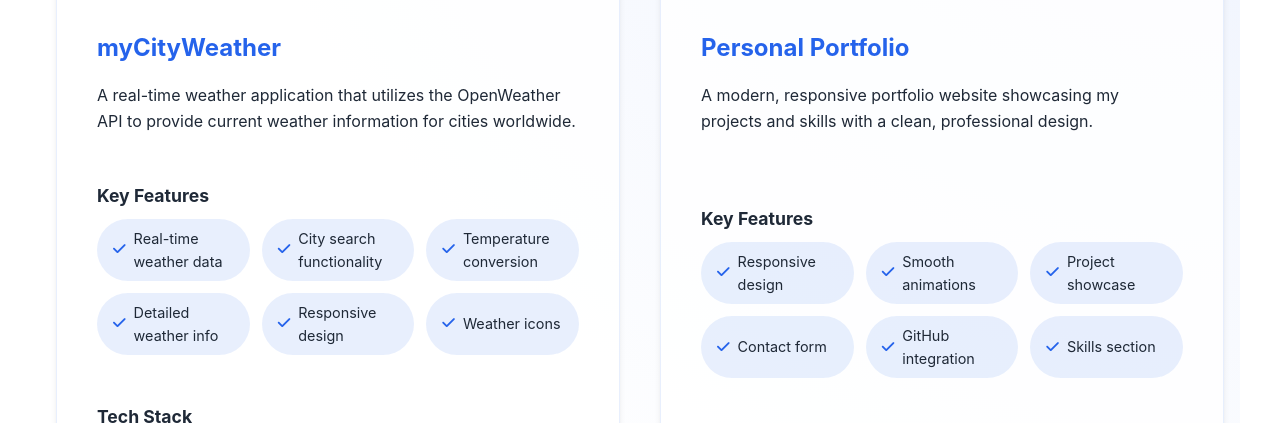
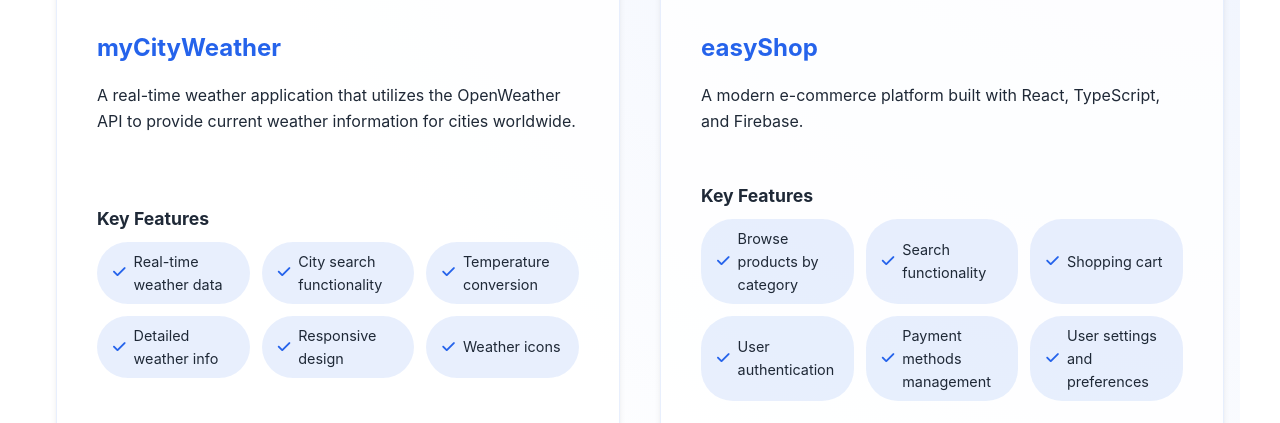
Before and after one commit to ShivatejaKeerthi/ShivatejaKeerthi.github.io, a website built with Vite: page index.html in a window 1280 px wide. Shown: the part 2171-2594 px from the top of the page. Built offline with nearby package versions, Linux system fonts and the light colour scheme.

Commit message:
made imp changes

```diff
--- a/index.html
+++ b/index.html
@@ -75,7 +75,7 @@
         <div class="projects-grid">
           <div class="project-card">
             <div class="project-image">
-              <img src="https://raw.githubusercontent.com/ShivatejaKeerthi/myCityWeather/main/preview.png" alt="myCityWeather Preview" />
+              <img src="https://i.imgur.com/EpbR3X7.png" alt="myCityWeather Preview" />
             </div>
             <h3>myCityWeather</h3>
             <p>A real-time weather application that utilizes the OpenWeather API to provide current weather information for cities worldwide.</p>
@@ -110,20 +110,20 @@
 
           <div class="project-card">
             <div class="project-image">
-              <img src="https://raw.githubusercontent.com/ShivatejaKeerthi/portfolio/main/preview-portfolio.png" alt="Portfolio Preview" />
+              <img src="https://i.imgur.com/yK19yoI.png" alt="Portfolio Preview" />
             </div>
-            <h3>Personal Portfolio</h3>
-            <p>A modern, responsive portfolio website showcasing my projects and skills with a clean, professional design.</p>
+            <h3>easyShop</h3>
+            <p>A modern e-commerce platform built with React, TypeScript, and Firebase.</p>
 
             <div class="features">
               <h4>Key Features</h4>
               <ul>
-                <li><i class="fas fa-check"></i> Responsive design</li>
-                <li><i class="fas fa-check"></i> Smooth animations</li>
-                <li><i class="fas fa-check"></i> Project showcase</li>
-                <li><i class="fas fa-check"></i> Contact form</li>
-                <li><i class="fas fa-check"></i> GitHub integration</li>
-                <li><i class="fas fa-check"></i> Skills section</li>
+                <li><i class="fas fa-check"></i> Browse products by category</li>
+                <li><i class="fas fa-check"></i> Search functionality</li>
+                <li><i class="fas fa-check"></i> Shopping cart</li>
+                <li><i class="fas fa-check"></i> User authentication</li>
+                <li><i class="fas fa-check"></i> Payment methods management</li>
+                <li><i class="fas fa-check"></i> User settings and preferences</li>
               </ul>
             </div>
 
```
